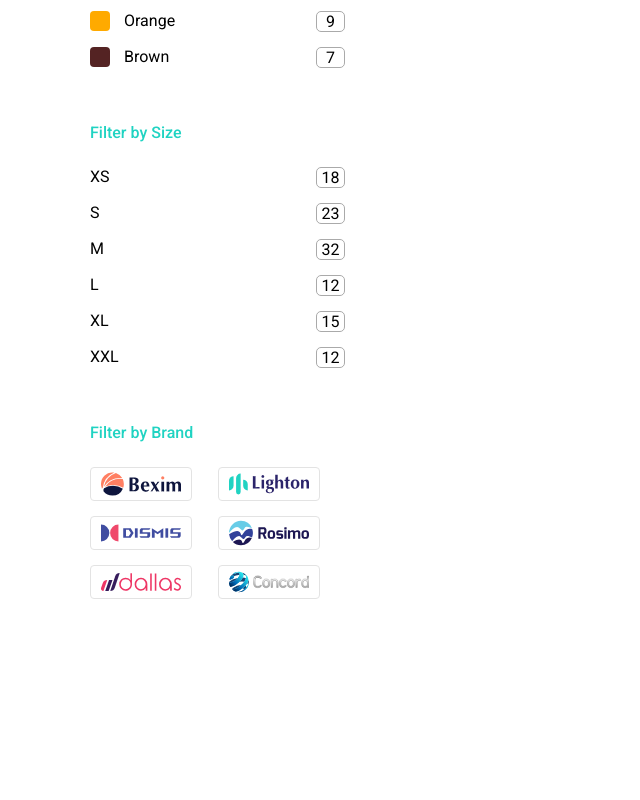
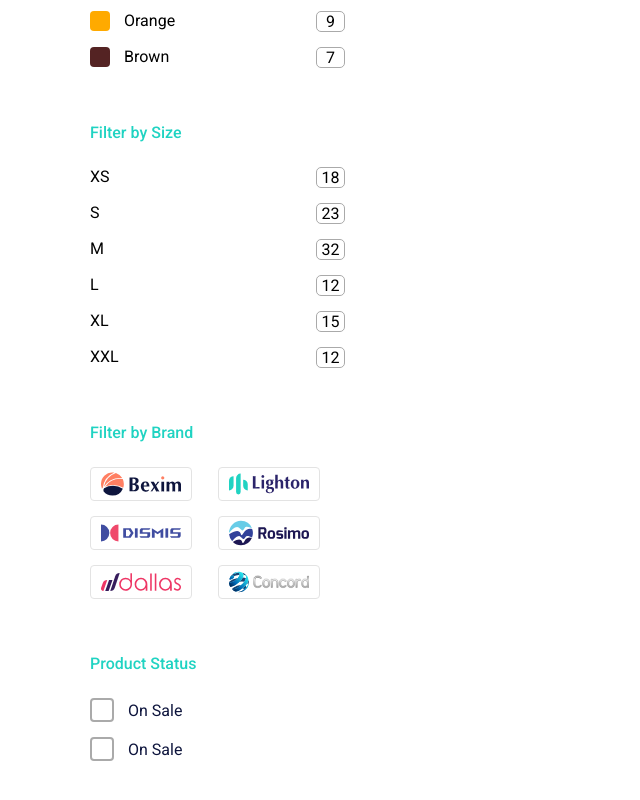
Before and after one commit to ScrumWin21/ScrumFrontEnd, a React (Create React App) app: page /ShopPage in a window 1280 px wide. Shown: the part 1470-2270 px from the top of the page, without its empty margins (0-640 px from the left). Before the commit the page ends 2124 px from the top, so only its background shows below. Built offline with nearby package versions, Linux system fonts and the light colour scheme.

Commit message:
Item #109 - create and design product status without functionality - completed

```diff
--- a/css/App.css
+++ b/css/App.css
@@ -1406,6 +1406,23 @@ p {
   width: 80%;
 }
 
+.shopLeft-ProductStatusBox {
+  width: 20px;
+  height: 20px;
+  border-radius: 4px;
+  margin-right: 14px;
+  cursor: pointer;
+  border: 2px solid #AAAAAA;
+}
+
+.shopLeft-productStatus {
+  display: flex;
+  font-family: "Roboto", sans-serif;
+  align-items: center;
+  color: #0e153d;
+  margin-bottom: 15px;
+}
+
 .shopPage-sectionThree-container {
   margin-top: 40px;
 }
--- a/scss/ShopPage/_shopBannerLeft.scss
+++ b/scss/ShopPage/_shopBannerLeft.scss
@@ -65,7 +65,6 @@
 .shopBannerLeft-colorBox {
     width: 20px;
     height: 20px;
-    // background-color: black;
     border-radius: 4px;
     margin-right: 14px;
     display: flex;
@@ -117,3 +116,20 @@
 
     }
 }
+
+.shopLeft-ProductStatusBox {
+    width: 20px;
+    height: 20px;
+    border-radius: 4px;
+    margin-right: 14px;
+    cursor: pointer;
+    border: 2px solid #AAAAAA;
+}
+.shopLeft-productStatus {
+    display: flex;
+    font-family: $FontMain;
+    align-items: center;
+    color: $ThemeColorDarkBlue;
+    margin-bottom: 15px;
+
+}
--- a/src/components/shopDetails/ShopComponents/ShopLeftBanner/ShopLeftBanner.js
+++ b/src/components/shopDetails/ShopComponents/ShopLeftBanner/ShopLeftBanner.js
@@ -4,6 +4,7 @@ import { ShopFilterByBrand } from "./ShopLeftFilterByBrand";
 import { ShopLeftFilterByColor } from "./ShopLeftFilterByColor";
 import { ShopFilterByPrice } from "./ShopLeftFilterByPrice";
 import { ShopFilterBySize } from "./ShopLeftFilterBySize";
+import { ShopLeftProductStatus } from "./ShopLeftProductStatus";
 
 
 
@@ -15,6 +16,7 @@ export const ShopBannerLeft = () => {
       <ShopLeftFilterByColor />
       <ShopFilterBySize />
       <ShopFilterByBrand />
+      <ShopLeftProductStatus />
     </>
   );
 };
--- /dev/null
+++ b/src/components/shopDetails/ShopComponents/ShopLeftBanner/ShopLeftProductStatus.js
@@ -0,0 +1,20 @@
+import React from "react";
+
+export const ShopLeftProductStatus = () => {
+    return (
+        <>
+                  <div className="shopBannerLeft-title">Product Status</div>
+            <div className="shopBannerLeft-container">
+                <div className="shopLeft-productStatus">
+                    <div className="shopLeft-ProductStatusBox"></div>
+                    <div> On Sale</div>
+                </div>
+                <div className="shopLeft-productStatus">
+                    <div className="shopLeft-ProductStatusBox"></div>
+                    <div> On Sale</div>
+                </div>
+                  </div>
+
+        </>
+    )
+}
```
